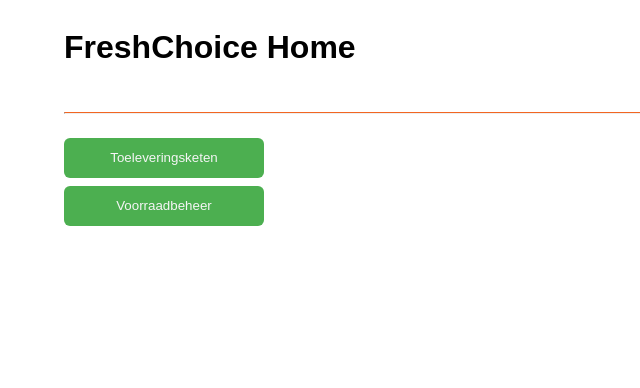
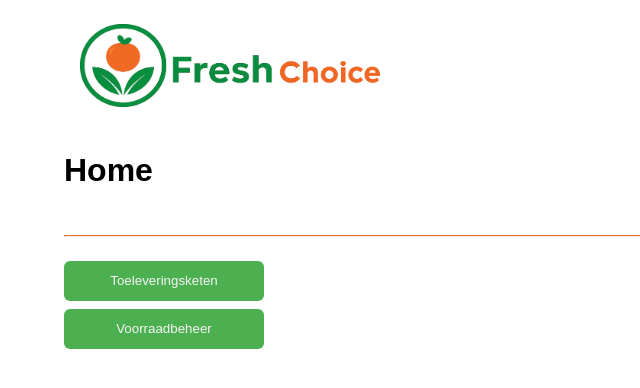
Before and after one commit to Marijn-Deijnen/FreshChoice, a React (Vite) app in the folder frontend/: page / in a window 1280 px wide. Shown: the top 388 px of the page, without its empty margins (0-640 px from the left). Built offline with nearby package versions, Linux system fonts and the light colour scheme.

Commit message:
Added Logo component

```diff
--- /dev/null
+++ b/frontend/src/components/Logo.css
@@ -0,0 +1,17 @@
+.logo {
+    cursor: pointer;
+    padding: 16px 16px;
+    display: inline-block;
+}
+
+.logo.small {
+    width: 100px;
+}
+
+.logo.medium {
+    width: 200px;
+}
+
+.logo.large {
+    width: 300px;
+}
--- /dev/null
+++ b/frontend/src/components/Logo.jsx
@@ -0,0 +1,12 @@
+import "./Logo.css";
+
+
+
+const Logo = ({ size = "large", onClick }) => {
+  return (
+    <img className={`logo ${size}`} src="../../assets/freshchoice.png" onClick={onClick}>
+    </img>
+  );
+};
+
+export default Logo;
--- a/frontend/src/pages/Home.jsx
+++ b/frontend/src/pages/Home.jsx
@@ -1,11 +1,13 @@
 import Button from "../components/Button";
 import Separator from "../components/Separator";
+import Logo from "../components/Logo";
 import "./index.css";
 
 const Home = ({ setPage }) => {
   return (
     <div className="container">
-      <h1>FreshChoice Home</h1>
+      <Logo />
+      <h1>Home</h1>
       <Separator />
       <Button onClick={() => setPage("levering")} label="Toeleveringsketen" />
       <Button onClick={() => setPage("voorraad")} label="Voorraadbeheer" />
--- a/frontend/src/pages/Levering.jsx
+++ b/frontend/src/pages/Levering.jsx
@@ -1,10 +1,12 @@
 import Button from "../components/Button";
 import Separator from "../components/Separator";
+import Logo from "../components/Logo";
 import "./index.css";
 
 const Levering = ({ setPage }) => {
   return (
     <div className="container">
+      <Logo />
       <h1>Toeleveringsketen</h1>
       <Separator />
       <Button onClick={() => setPage("home")} size="small" label="Terug" />
--- a/frontend/src/pages/Voorraad.jsx
+++ b/frontend/src/pages/Voorraad.jsx
@@ -2,6 +2,7 @@ import { useState } from "react";
 import Button from "../components/Button";
 import SearchBox from "../components/SearchBox";
 import Separator from "../components/Separator";
+import Logo from "../components/Logo";
 import "./index.css";
 
 const Voorraad = ({ setPage }) => {
@@ -9,6 +10,7 @@ const Voorraad = ({ setPage }) => {
 
   return (
     <div className="container">
+      <Logo />
       <h1>Voorraadbeheer</h1>
       <Separator variant="vertical" />
       <SearchBox
```
Also changed, not shown: 2 other files (tests, documents, lock files or other folders).
